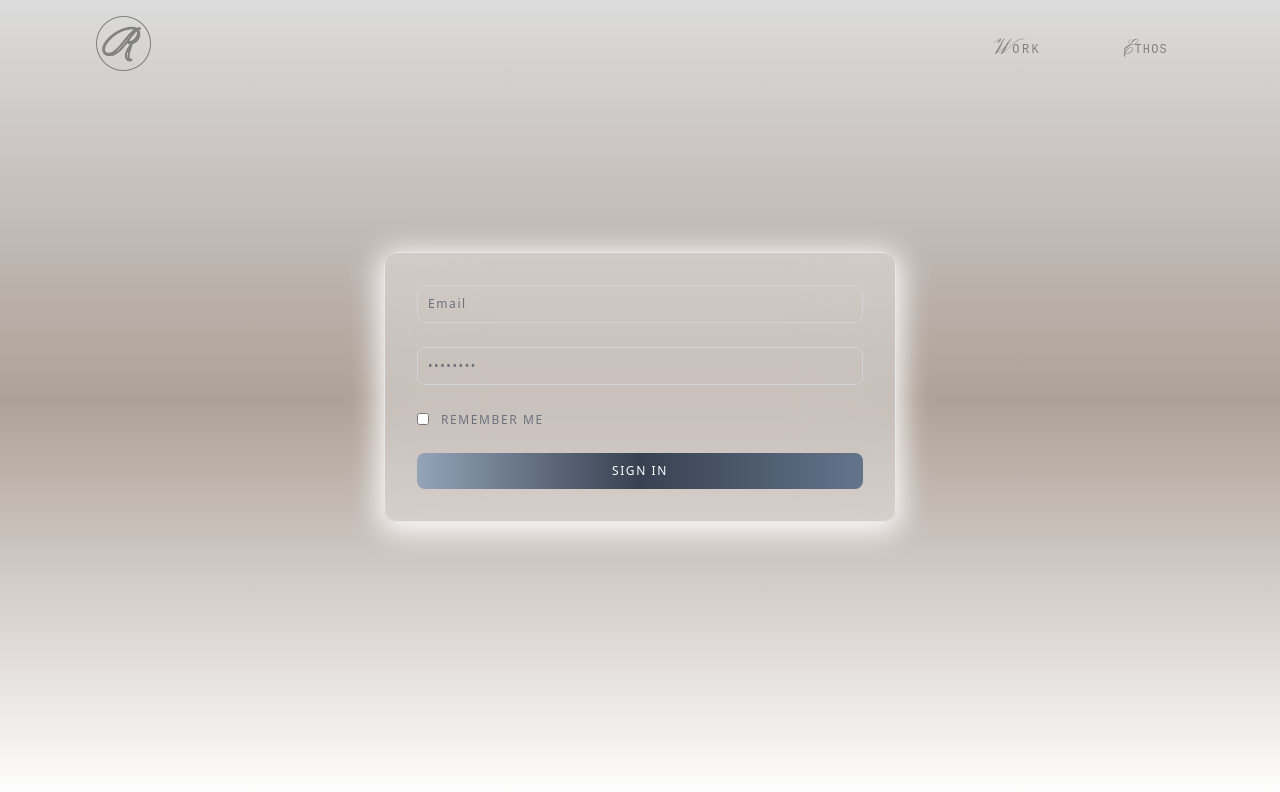
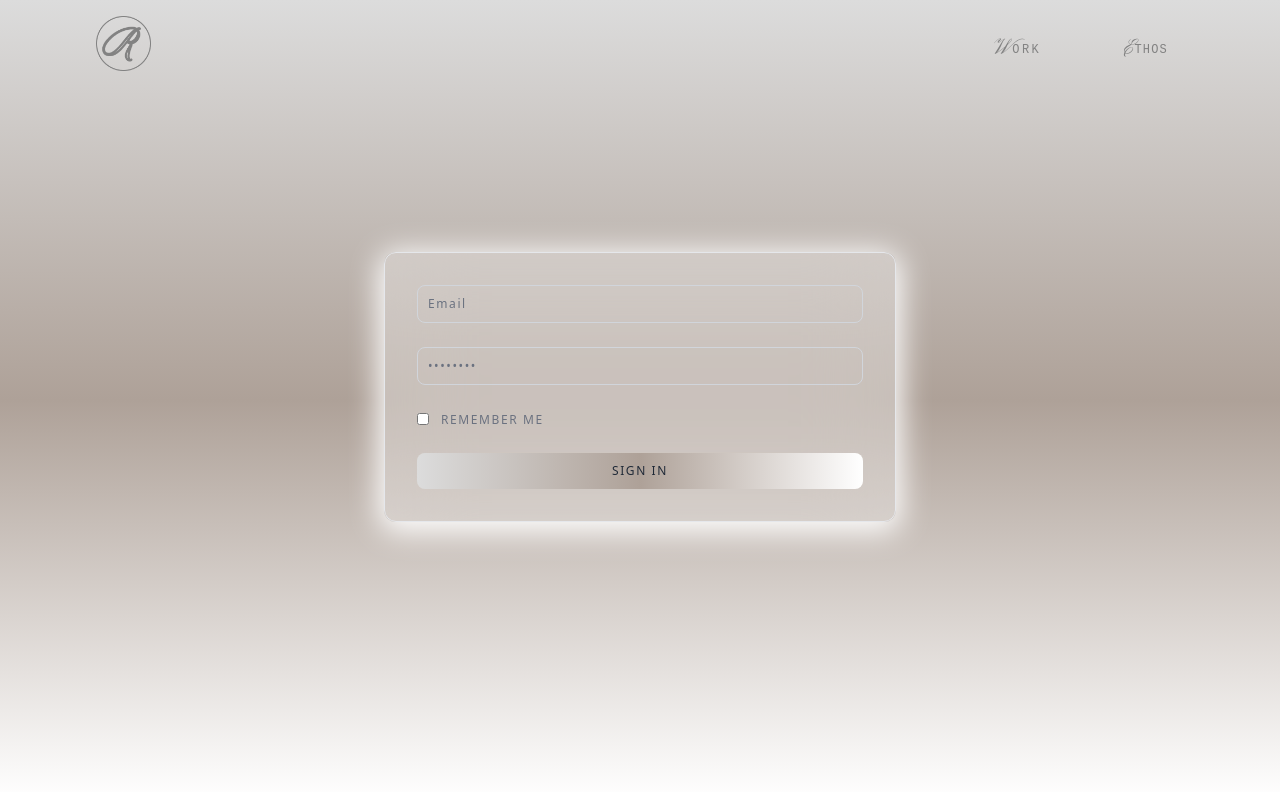
Before and after one commit to roycejwilliams/from-royce, a Next.js app: page /post in a window 1280 px wide. Shown: the top 792 px of the page. Built offline with nearby package versions, Linux system fonts and the light colour scheme; no server answers.

Commit message:
update form

```diff
--- a/src/components/signIn.tsx
+++ b/src/components/signIn.tsx
@@ -28,9 +28,9 @@ function SignIn() {
   };
 
   return (
-    <section className="min-h-[75vh] w-full flex justify-center items-center">
+    <section className="min-h-[75vh] w-full flex flex-col justify-center items-center">
       {error && (
-  <p className="text-xs text-red-500 text-center mt-2">{error}</p>
+    <p className="text-xs text-red-500 text-center mt-2">{error}</p>
 )}
       {user ? (
         <Draft />
@@ -87,7 +87,7 @@ function SignIn() {
             </div>
             <button
               type="submit"
-              className="w-full text-white text-xs font-light uppercase bg-gradient-to-r backdrop-blur-lg from-slate-400 via-gray-700 to-slate-500 hover:bg-primary-700 focus:ring-4 focus:outline-none focus:ring-primary-300 rounded-lg px-5 py-2.5 text-center dark:bg-primary-600 dark:hover:bg-primary-700 dark:focus:ring-primary-800"
+              className="w-full black text-xs font-light uppercase bg-gradient-to-r backdrop-blur-lg bg-white hover:bg-primary-700 focus:ring-4 focus:outline-none focus:ring-primary-300 rounded-lg px-5 py-2.5 text-center dark:bg-primary-600 dark:hover:bg-primary-700 dark:focus:ring-primary-800"
             >
               Sign in
             </button>
```
